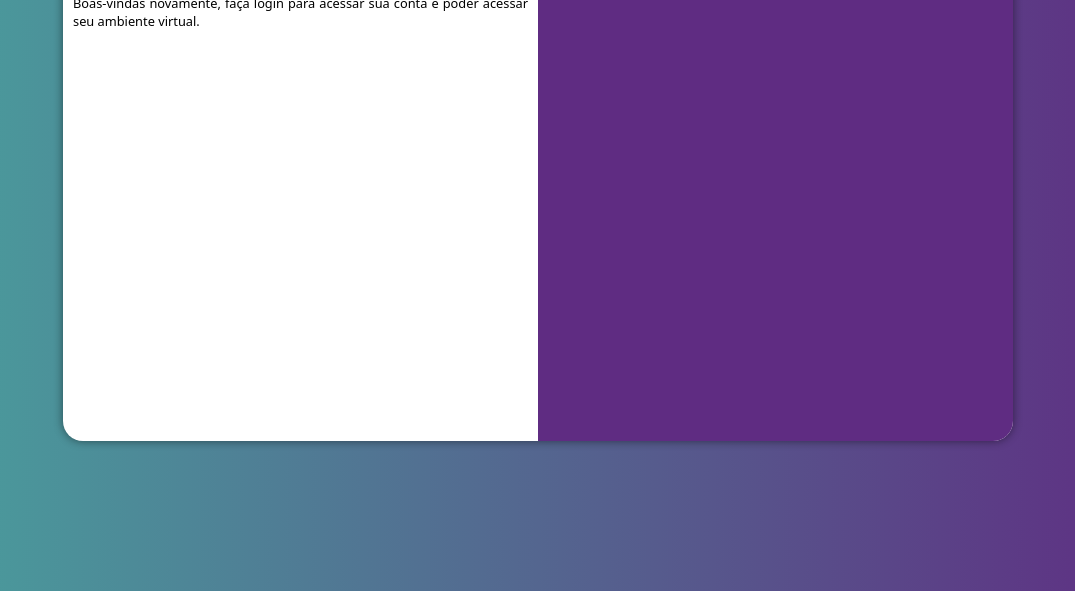
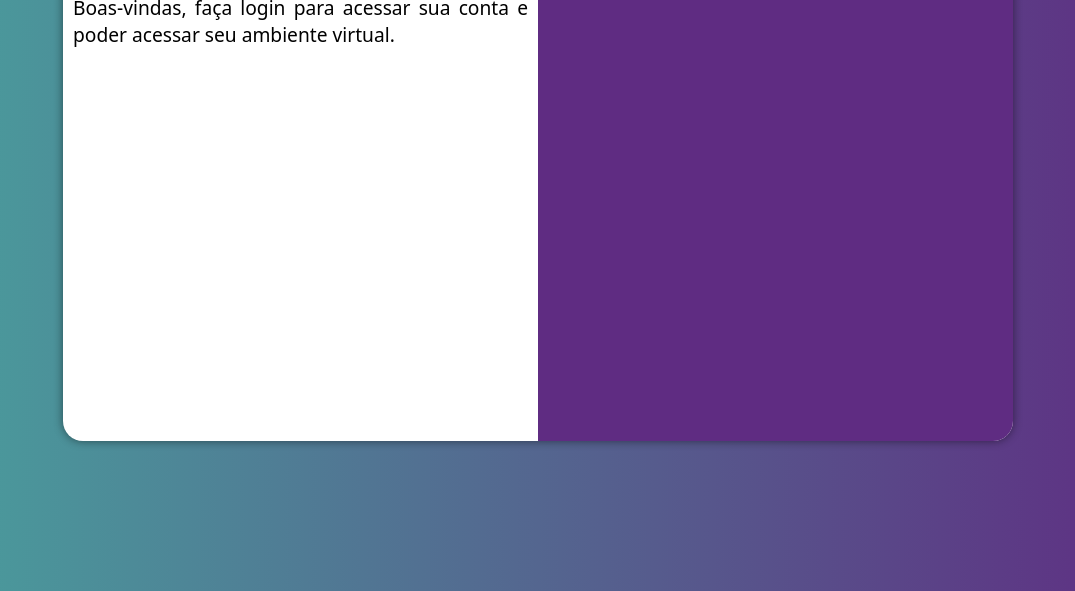
Before and after one commit to MichelSouza-tech/login, a plain HTML site: page index.html in a window 1280 px wide. Shown: the part 209-800 px from the top of the page, without its empty margins (102-1177 px from the left). Drawn offline with Linux system fonts and the light colour scheme.

Commit message:
atualizei

```diff
--- a/estilos/mediaqueries.css
+++ b/estilos/mediaqueries.css
@@ -49,4 +49,11 @@ Telas grandes: acima de 1201px
         float: right;
         width: 50%;
     }
+
+    div#formulario > h1 {
+
+    }
+    div#formulario > p {
+        font-size: 1.2em;
+    }
 }
--- a/index.html
+++ b/index.html
@@ -16,7 +16,7 @@
 
             <div id="formulario">
                 <h1>Login</h1>
-                <p>Boas-vindas novamente, faça login para acessar sua conta e poder acessar seu ambiente virtual.</p>
+                <p>Boas-vindas, faça login para acessar sua conta e poder acessar seu ambiente virtual.</p>
 
                 <form action="login.php" method="post">
 
```
